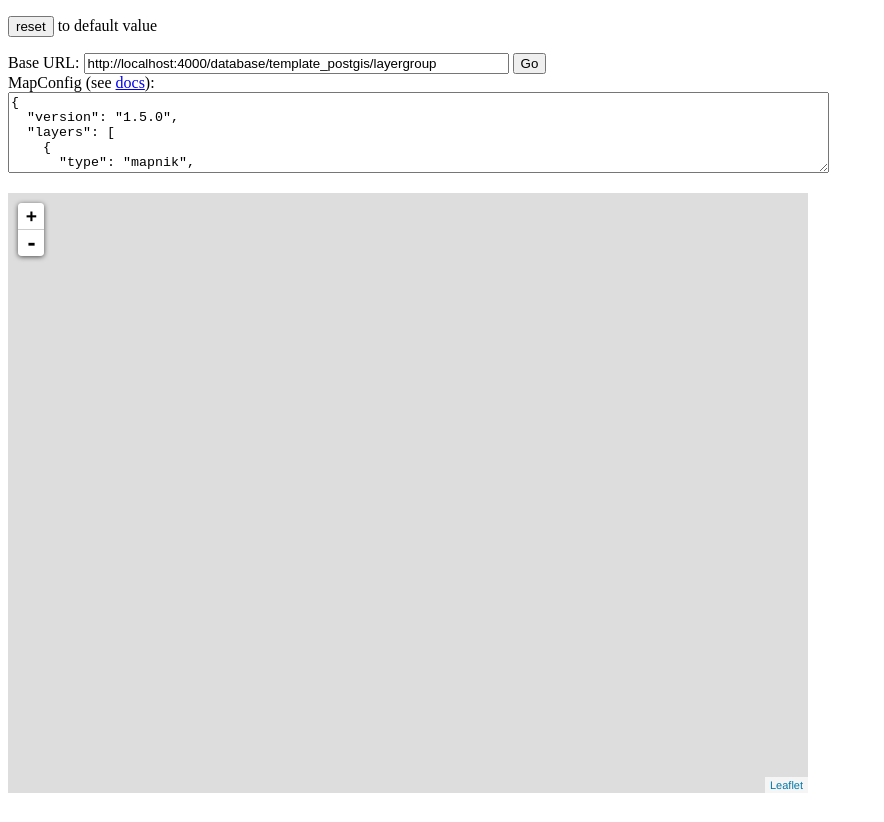
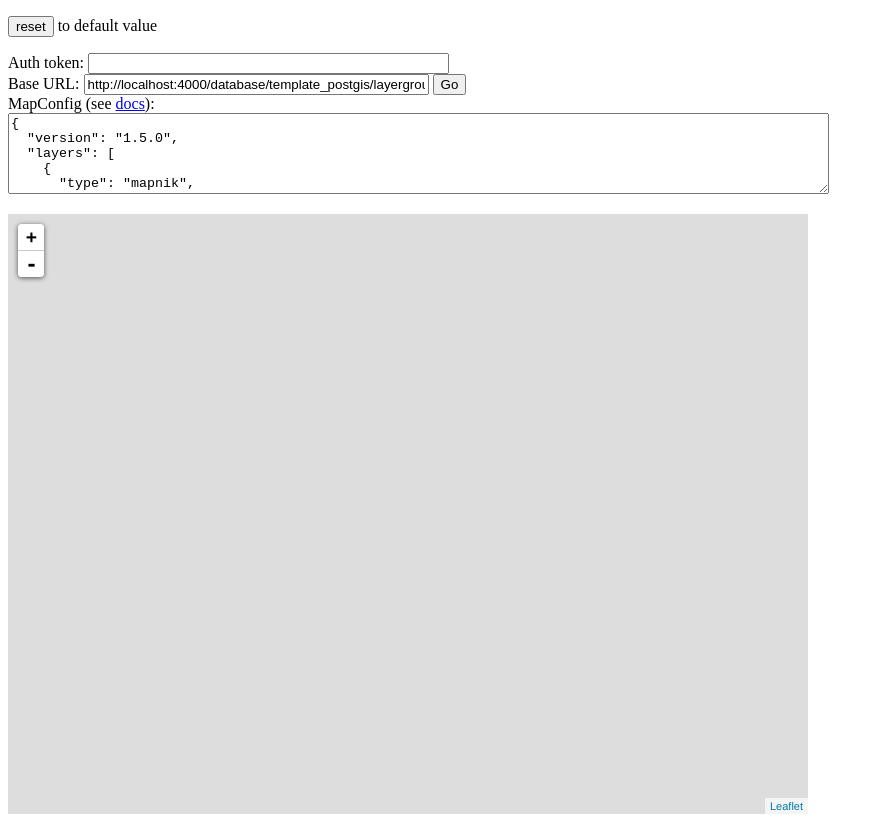
Before and after one commit to nagyist/akvo-maps, a plain HTML site: page viewer/index.html in a window 1280 px wide. Shown: the whole page, without its empty margins (0-884 px from the left). Before the commit the page ends 801 px from the top, so only its background shows below. Drawn offline with nearby package versions, Linux system fonts and the light colour scheme.

Commit message:
Stub an nginx-secure image (still not checking token)
See #4

```diff
--- a/viewer/index.html
+++ b/viewer/index.html
@@ -110,7 +110,9 @@ to default value
 </p>
 
 <p>
-Base URL: <input type="text" size="50" id="baseurl">
+Auth token: <input type="text" size="42">
+<br />
+Base URL: <input type="text" size="40" id="baseurl">
 <input type="button" id="update_map" value="Go">
 <br />
 MapConfig (see <a href="https://github.com/CartoDB/Windshaft/blob/master/doc/MapConfig-specification.md">docs</a>):
```
Also changed, not shown: 4 other files.
